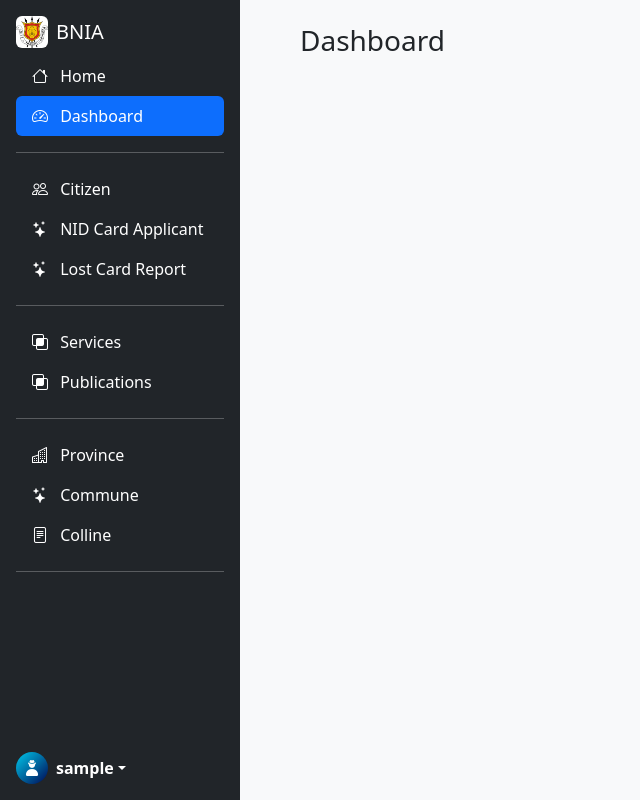
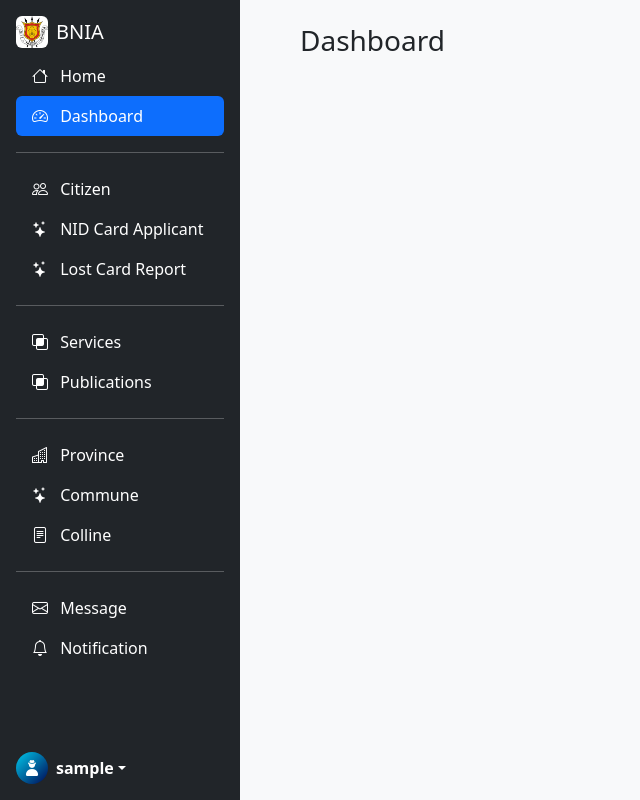
Before and after one commit to RUKIMIRANA/bnias, a Django app: page /dashboard in a window 1280 px wide. Shown: the whole page, without its empty margins (0-640 px from the left). Run offline with Django 5.2, Linux system fonts and the light colour scheme; the visitor is signed in with stand-in values (Sample User, id 1); some libraries are stand-ins or nearby versions.

Commit message:
user sidebar

```diff
--- a/templates/partials/sidebar.html
+++ b/templates/partials/sidebar.html
@@ -33,6 +33,7 @@
     <li>
       <hr />
     </li>
+    {% if user.is_staff %}
     <li class="{% if 'citizen' in request.path %} nav-item {% endif %}">
       <a
         href="/"
@@ -49,6 +50,16 @@
         <i class="bi bi-stars me-2"></i> NID Card Applicant
       </a>
     </li>
+    {% else %}
+    <li class="{% if 'application' in request.path %} nav-item {% endif %}">
+      <a
+        href="/"
+        class="nav-link {% if 'application' in request.path %} active {% else %} text-white {% endif %}"
+      >
+        <i class="bi bi-stars me-2"></i> My NID Card
+      </a>
+    </li>
+    {% endif %}
     <li class="{% if 'lost' in request.path %} nav-item {% endif %}">
       <a
         href="/lost"
@@ -62,7 +73,7 @@
     </li>
     <li class="{% if 'service' in request.path %} nav-item {% endif %}">
       <a
-        href="/"
+        href="/service"
         class="nav-link {% if 'service' in request.path %} active {% else %} text-white {% endif %}"
       >
         <i class="bi bi-intersect me-2"></i> Services
@@ -70,12 +81,13 @@
     </li>
     <li class="{% if 'publication' in request.path %} nav-item {% endif %}">
       <a
-        href="/"
+        href="/publication"
         class="nav-link {% if 'publication' in request.path %} active {% else %} text-white {% endif %}"
       >
         <i class="bi bi-intersect me-2"></i> Publications
       </a>
     </li>
+    {% if user.is_staff %}
     <li>
       <hr />
     </li>
@@ -103,8 +115,25 @@
         <i class="bi bi-file-text me-2"></i> Colline
       </a>
     </li>
+    {% endif %}
     <li>
       <hr />
+    </li>
+    <li class="{% if 'message' in request.path %} nav-item {% endif %}">
+      <a
+        href="/"
+        class="nav-link {% if 'message' in request.path %} active {% else %} text-white {% endif %}"
+      >
+        <i class="bi bi-envelope me-2"></i> Message
+      </a>
+    </li>
+    <li class="{% if 'notification' in request.path %} nav-item {% endif %}">
+      <a
+        href="/"
+        class="nav-link {% if 'notification' in request.path %} active {% else %} text-white {% endif %}"
+      >
+        <i class="bi bi-bell me-2"></i> Notification
+      </a>
     </li>
     {% if user.is_authenticated and user.is_admin %}
     <li class="{% if 'user' in request.path %} nav-item {% endif %}">
```
